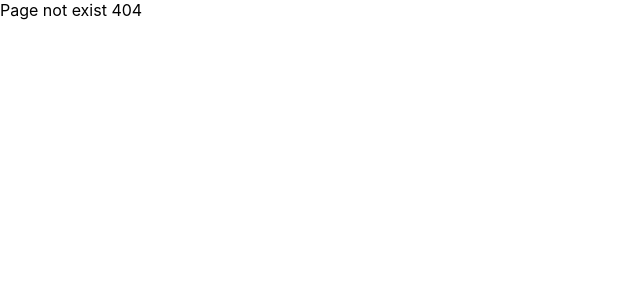
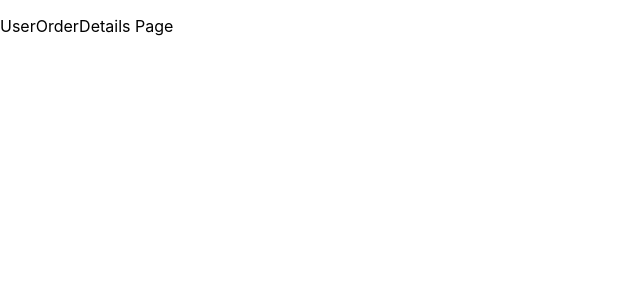
Before and after one commit to ArifBabayev05/ECommerce-MERN, a React (Create React App) app: page /user/order-details in a window 1280 px wide. Before the commit this address had no page. Shown: the top 300 px of the page, without its empty margins (0-640 px from the left). Built offline with nearby package versions, Linux system fonts and the light colour scheme.

Commit message:
Protected Routes add

```diff
--- a/src/App.js
+++ b/src/App.js
@@ -6,20 +6,36 @@ import ProductDetailsPage from "./pages/ProductDetailsPage";
 import ProductListPage from "./pages/ProductListPage";
 import RegisterPage from "./pages/RegisterPage";
 import LoginPage from "./pages/LoginPage";
+import UserProfilePage from "./pages/user/UserProfilePage";
+import UserOrderDetailsPage from "./pages/user/UserOrderDetailsPage";
+import UserCartDetailPage from "./pages/user/UserCartDetailPage";
+import UserOrderPage from "./pages/user/UserOrderPage";
+import ProtectedRoutesComponent from "./components/ProtectedRoutesComponent"
 
 function App() {
   return (
     <BrowserRouter>
-    <Routes>
-      <Route path="/" element={<HomePage/>}/>
-      <Route path="/cart" element={<CartPage/>}/>
-      <Route path="/product-detail" element={<ProductDetailsPage/>}/>
-      <Route path="/product-detail/:id" element={<ProductDetailsPage/>}/>
-      <Route path="/products" element={<ProductListPage/>}/>
-      <Route path="/register" element={<RegisterPage/>}/>
-      <Route path="/login" element={<LoginPage/>}/>
-      <Route path="*" element="Page not exist 404"/>
-    </Routes>
+      <Routes>
+        <Route path="/" element={<HomePage />} />
+        <Route path="/cart" element={<CartPage />} />
+        <Route path="/product-detail" element={<ProductDetailsPage />} />
+        <Route path="/product-detail/:id" element={<ProductDetailsPage />} />
+        <Route path="/products" element={<ProductListPage />} />
+        <Route path="/register" element={<RegisterPage />} />
+        <Route path="/login" element={<LoginPage />} />
+        <Route path="*" element="Page not exist 404" />
+
+
+        {/* Routes that Require Login */}
+        <Route element={<ProtectedRoutesComponent />}>
+          <Route path="/user" element={<UserProfilePage />} />
+          <Route path="/user/orders" element={<UserOrderPage />} />
+          <Route path="/user/order-details" element={<UserOrderDetailsPage />} />
+          <Route path="/user/cart-details" element={<UserCartDetailPage />} />
+        </Route>
+
+
+      </Routes>
 
 
     </BrowserRouter>
--- /dev/null
+++ b/src/components/ProtectedRoutesComponent.js
@@ -0,0 +1,9 @@
+import { Navigate, Outlet } from "react-router-dom";
+
+const ProtectedRoutesComponent = () =>{
+    const auth = true;
+
+    return auth ? <Outlet/> : <Navigate to="/login"/>
+}
+
+export default ProtectedRoutesComponent;
--- /dev/null
+++ b/src/pages/user/UserCartDetailPage.js
@@ -0,0 +1,4 @@
+const UserCartDetailPage = () =>{
+    return <p>UserCartDetail Page</p>
+}
+export default UserCartDetailPage
--- /dev/null
+++ b/src/pages/user/UserOrderDetailsPage.js
@@ -0,0 +1,4 @@
+const UserOrderDetailsPage = () =>{
+    return <p>UserOrderDetails Page</p>
+}
+export default UserOrderDetailsPage
--- /dev/null
+++ b/src/pages/user/UserOrderPage.js
@@ -0,0 +1,4 @@
+const UserOrderPage = () =>{
+    return <p>UserOrder Page</p>
+}
+export default UserOrderPage
--- /dev/null
+++ b/src/pages/user/UserProfilePage.js
@@ -0,0 +1,4 @@
+const UserProfilePage = () => {
+    return <p>UserProfile Page</p>
+}
+export default UserProfilePage
```
